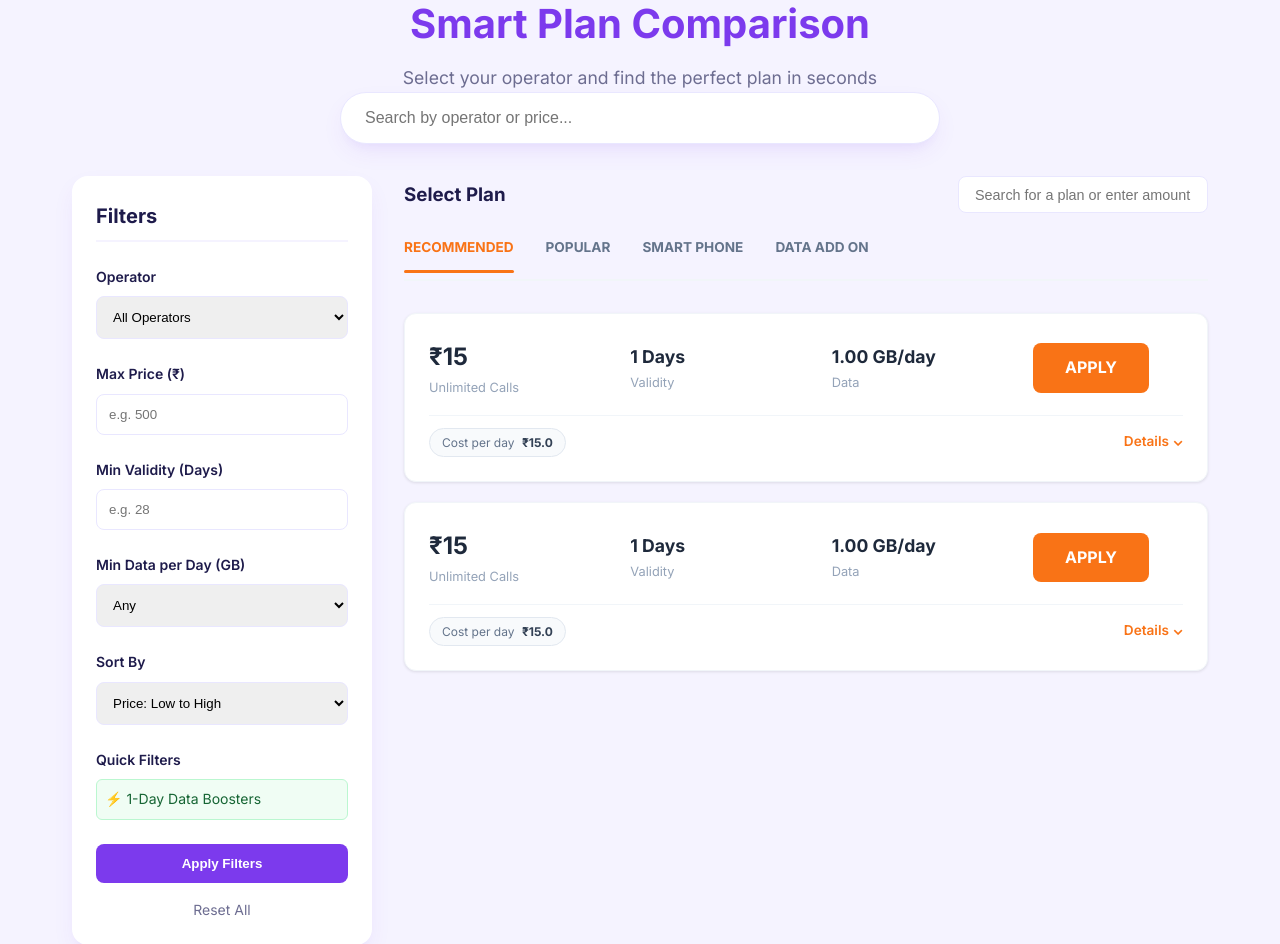
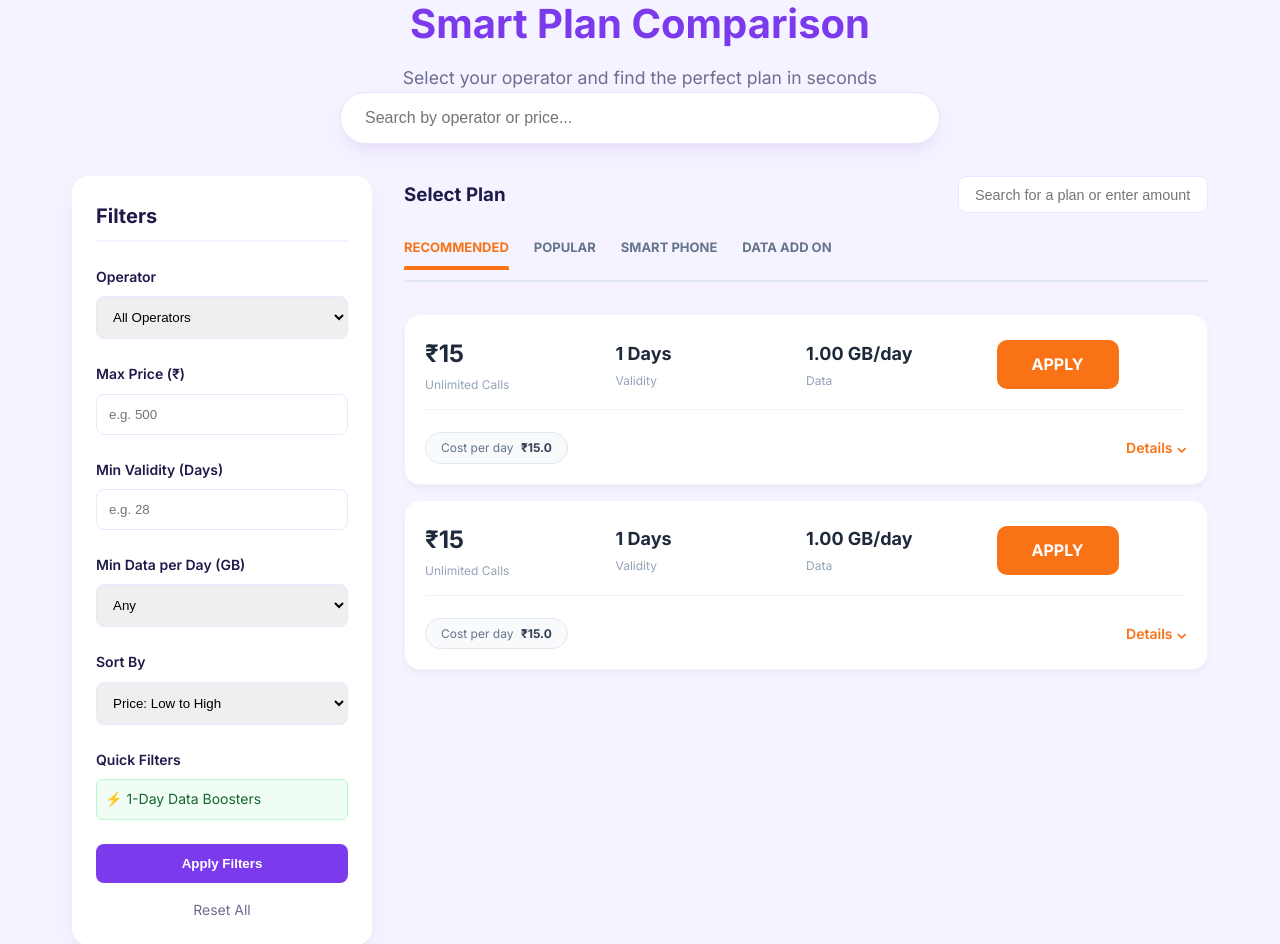
Before and after one commit to nsaranya28/Recharge-Platform, a PHP site: page /recharge/index.php in a window 1280 px wide. Shown: the part 508-1452 px from the top of the page. Run offline with PHP 8.4, Linux system fonts and the light colour scheme; data comes from the database, SQL or seed files in the repository.

Commit message:
loginchanges

```diff
--- a/index.php
+++ b/index.php
@@ -146,6 +146,76 @@ if (isset($_POST['compare']) && !empty($_POST['plan_ids'])) {
                 font-size: 22px !important;
             }
             .service-box-text { font-size: 12px !important; }
+        }
+
+        /* FORCED PLAN ARRANGEMENT */
+        .plan-tabs {
+            display: flex !important;
+            gap: 25px !important;
+            border-bottom: 2px solid #e2e8f0 !important;
+            margin-bottom: 2rem !important;
+            padding-bottom: 10px !important;
+            overflow-x: auto;
+        }
+        .tab-item {
+            text-decoration: none !important;
+            color: #64748b !important;
+            font-weight: 700 !important;
+            font-size: 13px !important;
+            white-space: nowrap;
+        }
+        .tab-item.active {
+            color: #f97316 !important;
+            border-bottom: 3px solid #f97316 !important;
+            padding-bottom: 7px !important;
+        }
+        .plan-row-card {
+            background: #ffffff !important;
+            border-radius: 16px !important;
+            padding: 20px !important;
+            margin-bottom: 15px !important;
+            box-shadow: 0 4px 6px -1px rgba(0,0,0,0.05) !important;
+            border: 1px solid #f1f5f9 !important;
+            position: relative;
+        }
+        .plan-row-content {
+            display: flex !important;
+            justify-content: space-between !important;
+            align-items: center !important;
+            padding-bottom: 15px !important;
+            border-bottom: 1px solid #f1f5f9 !important;
+        }
+        .plan-col { flex: 1; }
+        .row-price { font-size: 24px !important; font-weight: 800 !important; color: #1e293b !important; }
+        .row-main-val { font-size: 18px !important; font-weight: 700 !important; color: #1e293b !important; }
+        .row-subtext { font-size: 12px !important; color: #94a3b8 !important; }
+        .btn-apply-orange {
+            background: #f97316 !important;
+            color: white !important;
+            padding: 12px 35px !important;
+            border-radius: 10px !important;
+            font-weight: 700 !important;
+            text-decoration: none !important;
+            display: inline-block !important;
+        }
+        .plan-row-footer {
+            display: flex !important;
+            justify-content: space-between !important;
+            padding-top: 10px !important;
+            align-items: center !important;
+        }
+        .cost-badge {
+            background: #f8fafc !important;
+            padding: 5px 15px !important;
+            border-radius: 99px !important;
+            font-size: 12px !important;
+            color: #64748b !important;
+        }
+        .details-link { color: #f97316 !important; font-weight: 600 !important; text-decoration: none !important; font-size: 14px !important; }
+
+        @media (max-width: 640px) {
+            .plan-row-content { flex-direction: column !important; align-items: flex-start !important; gap: 15px !important; }
+            .btn-apply-orange { width: 100% !important; text-align: center !important; }
         }
     </style>
 </head>
```
